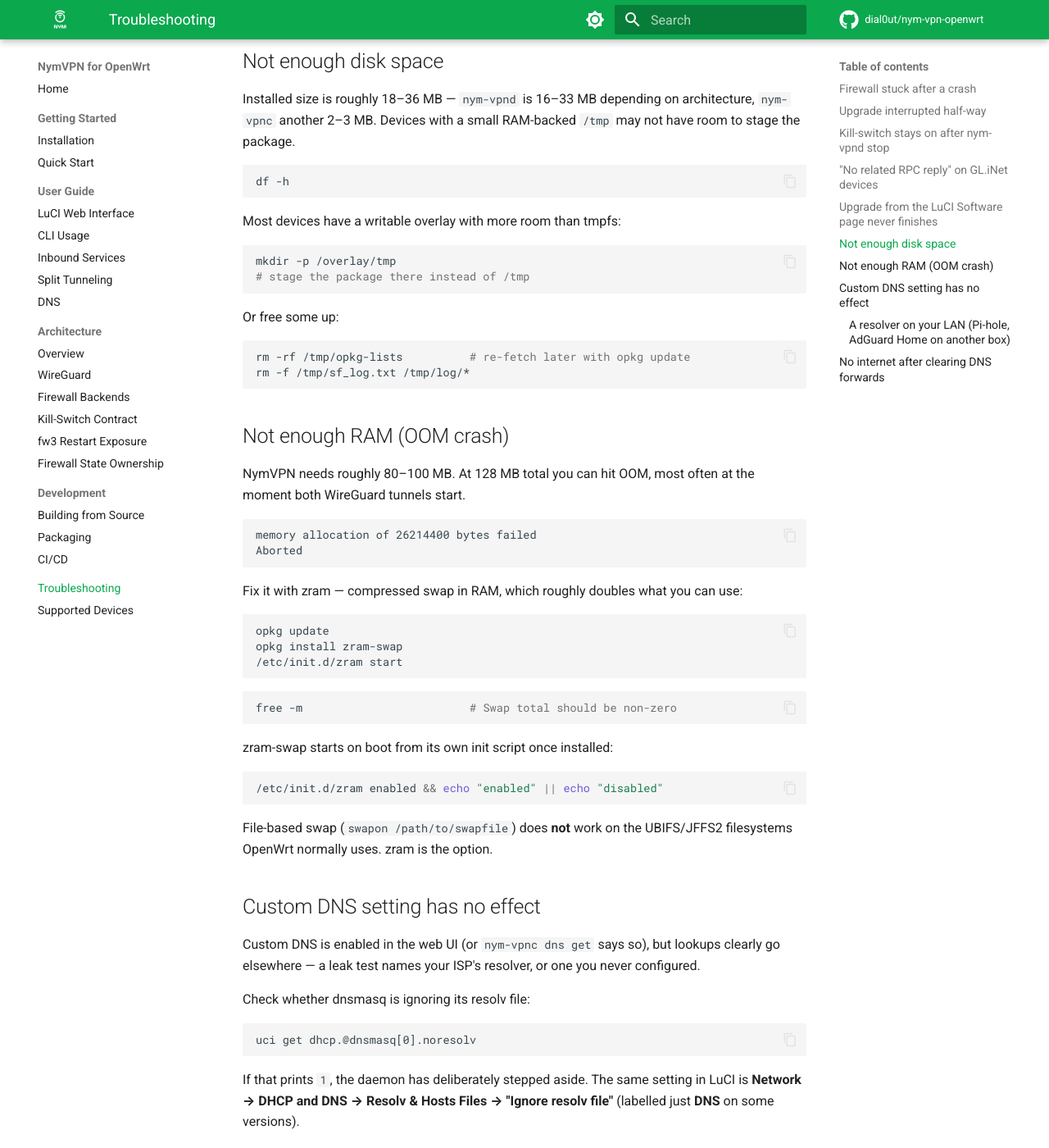
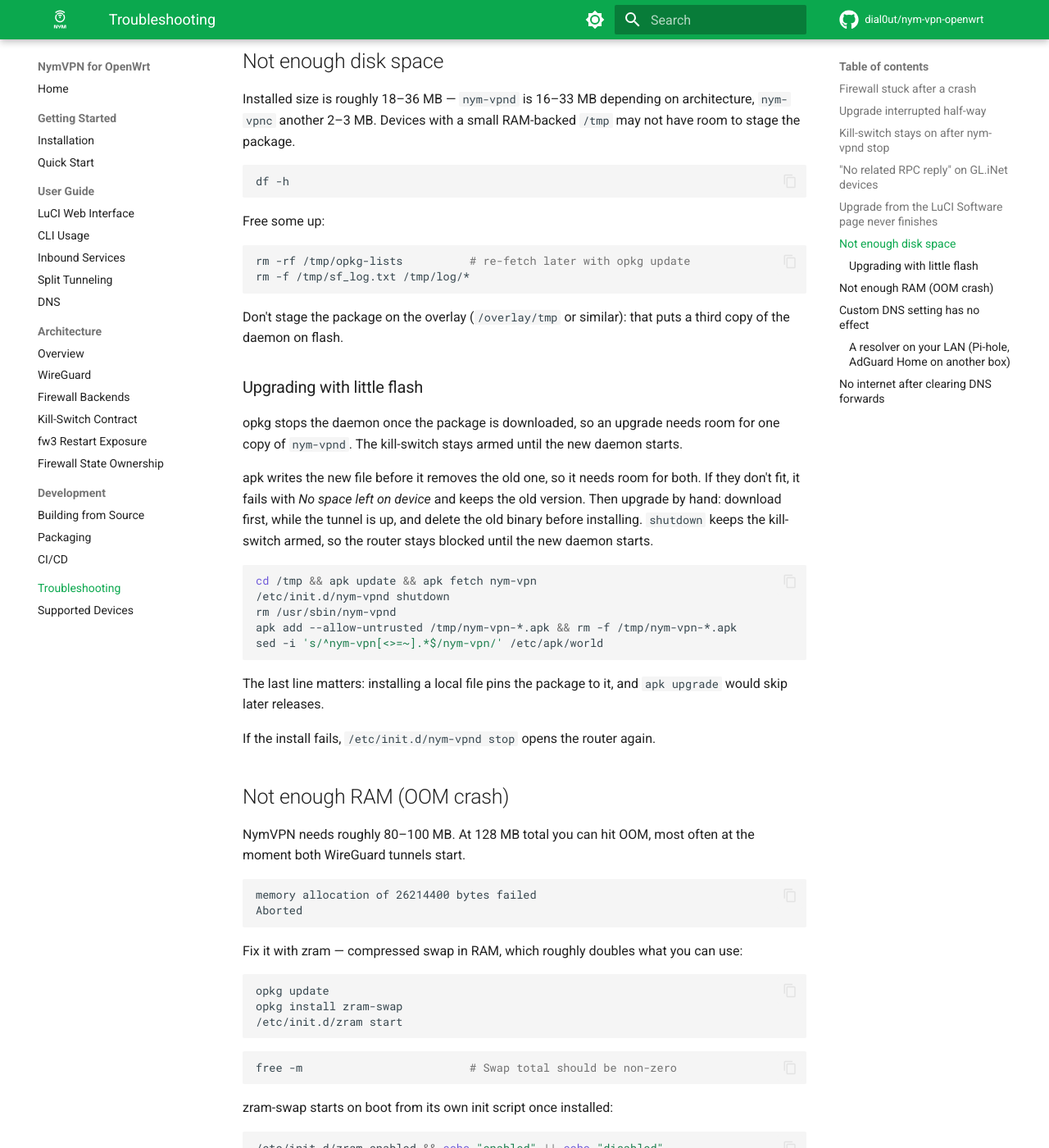
Before and after one commit to dial0ut/nym-vpn-openwrt, an MkDocs documentation site: the page built from docs/troubleshooting.md, in a window 1280 px wide and 1400 px high, scrolled down 2271 px. Shown: the whole window at 82% size. Built offline with MkDocs 1.6.1 and Material for MkDocs 9.7.7, drawn with Linux system fonts in a browser that asks for light colours; comment, search, counter and statistics services are not loaded.

Commit message:
docs: upgrading with little flash on apk

````diff
--- a/docs/troubleshooting.md
+++ b/docs/troubleshooting.md
@@ -103,19 +103,38 @@ another 2–3 MB. Devices with a small RAM-backed `/tmp` may not have room to st
 df -h
 ```
 
-Most devices have a writable overlay with more room than tmpfs:
-
-```bash
-mkdir -p /overlay/tmp
-# stage the package there instead of /tmp
-```
-
-Or free some up:
+Free some up:
 
 ```bash
 rm -rf /tmp/opkg-lists          # re-fetch later with opkg update
 rm -f /tmp/sf_log.txt /tmp/log/*
 ```
+
+Don't stage the package on the overlay (`/overlay/tmp` or similar): that puts a third copy of the
+daemon on flash.
+
+### Upgrading with little flash
+
+opkg stops the daemon once the package is downloaded, so an upgrade needs room for one copy of
+`nym-vpnd`. The kill-switch stays armed until the new daemon starts.
+
+apk writes the new file before it removes the old one, so it needs room for both. If they don't
+fit, it fails with *No space left on device* and keeps the old version. Then upgrade by hand:
+download first, while the tunnel is up, and delete the old binary before installing. `shutdown`
+keeps the kill-switch armed, so the router stays blocked until the new daemon starts.
+
+```bash
+cd /tmp && apk update && apk fetch nym-vpn
+/etc/init.d/nym-vpnd shutdown
+rm /usr/sbin/nym-vpnd
+apk add --allow-untrusted /tmp/nym-vpn-*.apk && rm -f /tmp/nym-vpn-*.apk
+sed -i 's/^nym-vpn[<>=~].*$/nym-vpn/' /etc/apk/world
+```
+
+The last line matters: installing a local file pins the package to it, and `apk upgrade` would
+skip later releases.
+
+If the install fails, `/etc/init.d/nym-vpnd stop` opens the router again.
 
 ## Not enough RAM (OOM crash)
 
````
